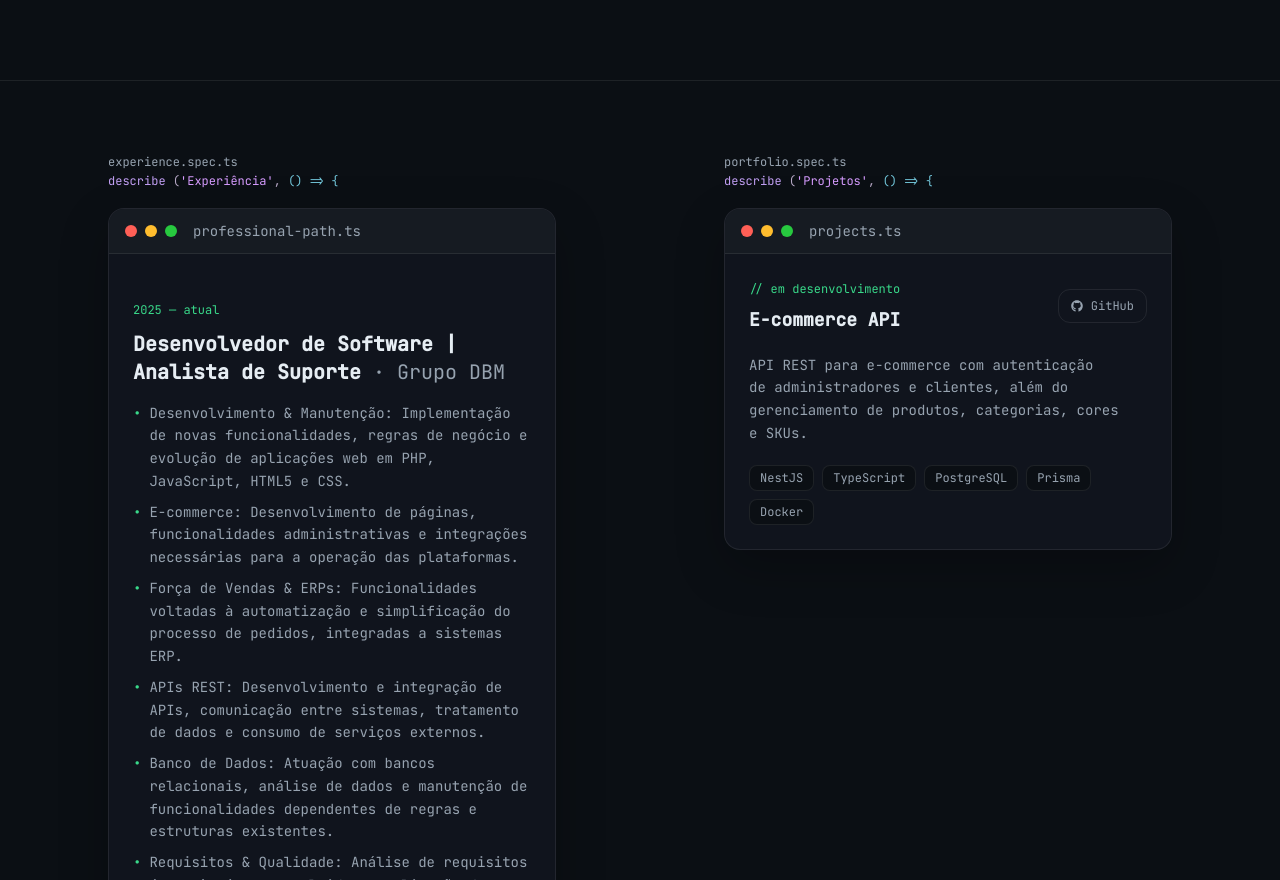
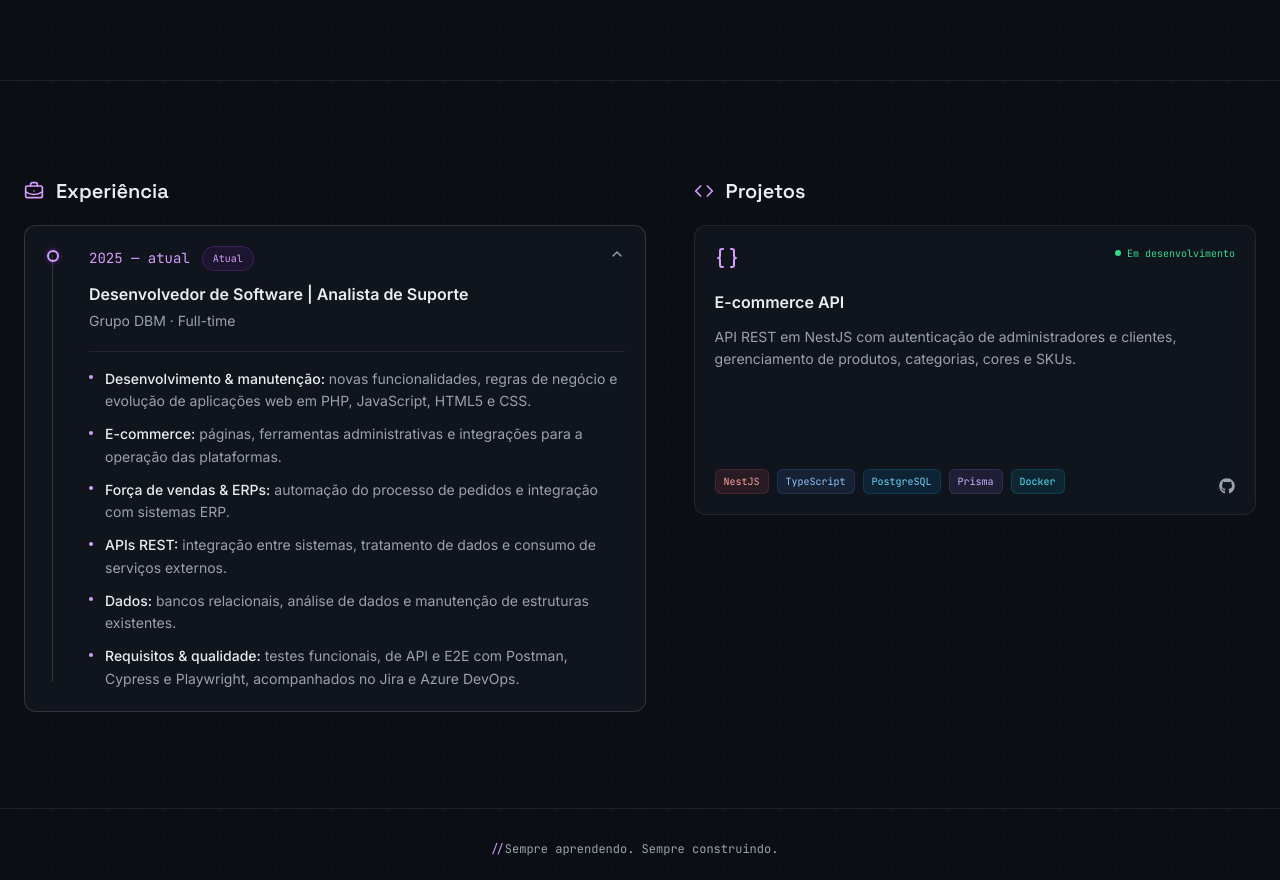
Before and after one commit to Pedro-Campagnoli/Portfolio, a Next.js app: page / in a window 1280 px wide. Shown: the part 1920-2800 px from the top of the page. Built offline with nearby package versions, Linux system fonts and the light colour scheme.

Commit message:
feat: reformula seção de experiência

```diff
--- a/src/app/_components/ExperienceSection.tsx
+++ b/src/app/_components/ExperienceSection.tsx
@@ -1,130 +1,293 @@
+"use client";
+
+import { useState } from "react";
 import { FaGithub } from "react-icons/fa";
+import {
+  LuBraces,
+  LuBriefcaseBusiness,
+  LuChevronDown,
+  LuCode,
+} from "react-icons/lu";
 
-import DevCard from "./DevCard";
 import Reveal, { RevealItem } from "./motion/Reveal";
-import SectionLabel from "./SectionLabel";
+
+type ExperienceDetail = {
+  title: string;
+  description: string;
+};
 
 type ExperienceEntry = {
   period: string;
   role: string;
   company: string;
-  description: string[];
+  current?: boolean;
+  details: ExperienceDetail[];
 };
 
-const experience: ExperienceEntry[] = [
+type Project = {
+  name: string;
+  description: string;
+  status: string;
+  repository: string;
+  technologies: string[];
+};
+
+const experiences: ExperienceEntry[] = [
   {
     period: "2025 — atual",
     role: "Desenvolvedor de Software | Analista de Suporte",
-    company: "Grupo DBM",
-    description: [
-      "Desenvolvimento & Manutenção: Implementação de novas funcionalidades, regras de negócio e evolução de aplicações web em PHP, JavaScript, HTML5 e CSS.",
-      "E-commerce: Desenvolvimento de páginas, funcionalidades administrativas e integrações necessárias para a operação das plataformas.",
-      "Força de Vendas & ERPs: Funcionalidades voltadas à automatização e simplificação do processo de pedidos, integradas a sistemas ERP.",
-      "APIs REST: Desenvolvimento e integração de APIs, comunicação entre sistemas, tratamento de dados e consumo de serviços externos.",
-      "Banco de Dados: Atuação com bancos relacionais, análise de dados e manutenção de funcionalidades dependentes de regras e estruturas existentes.",
-      "Requisitos & Qualidade: Análise de requisitos junto às áreas envolvidas e aplicação de testes funcionais, de API e automação E2E (Postman, Cypress, Playwright), com o fluxo acompanhado no Jira e Azure DevOps.",
+    company: "Grupo DBM · Full-time",
+    current: true,
+    details: [
+      {
+        title: "Desenvolvimento & manutenção",
+        description:
+          "novas funcionalidades, regras de negócio e evolução de aplicações web em PHP, JavaScript, HTML5 e CSS.",
+      },
+      {
+        title: "E-commerce",
+        description:
+          "páginas, ferramentas administrativas e integrações para a operação das plataformas.",
+      },
+      {
+        title: "Força de vendas & ERPs",
+        description:
+          "automação do processo de pedidos e integração com sistemas ERP.",
+      },
+      {
+        title: "APIs REST",
+        description:
+          "integração entre sistemas, tratamento de dados e consumo de serviços externos.",
+      },
+      {
+        title: "Dados",
+        description:
+          "bancos relacionais, análise de dados e manutenção de estruturas existentes.",
+      },
+      {
+        title: "Requisitos & qualidade",
+        description:
+          "testes funcionais, de API e E2E com Postman, Cypress e Playwright, acompanhados no Jira e Azure DevOps.",
+      },
     ],
   },
 ];
 
+const projects: Project[] = [
+  {
+    name: "E-commerce API",
+    description:
+      "API REST em NestJS com autenticação de administradores e clientes, gerenciamento de produtos, categorias, cores e SKUs.",
+    status: "Em desenvolvimento",
+    repository: "https://github.com/Pedro-Campagnoli/ecommerce",
+    technologies: ["NestJS", "TypeScript", "PostgreSQL", "Prisma", "Docker"],
+  },
+];
+
+const technologyStyles: Record<string, string> = {
+  NestJS: "border-red-400/15 bg-red-400/10 text-red-300",
+  TypeScript: "border-blue-400/15 bg-blue-400/10 text-blue-300",
+  PostgreSQL: "border-sky-400/15 bg-sky-400/10 text-sky-300",
+  Prisma: "border-violet-400/15 bg-violet-400/10 text-violet-300",
+  Docker: "border-cyan-400/15 bg-cyan-400/10 text-cyan-300",
+};
+
+const fallbackTechnologyStyle = "border-border bg-background text-primary-text";
+
 export default function ExperienceSection() {
+  const [openExperience, setOpenExperience] = useState<number | null>(0);
+
   return (
-    <section
-      id="experience"
-      className="w-full flex justify-around mx-auto h-auto flex-col items-center lg:flex-row lg:items-stretch p-6 gap-12 lg:gap-0"
+    <section id="experience" className="w-full scroll-mt-20 px-6 py-12">
+      <div className="grid w-full items-start gap-12 lg:grid-cols-[1.05fr_0.95fr]">
+        <Reveal as="div" className="flex min-w-0 flex-col gap-5">
+          <div className="flex items-center gap-3">
+            <LuBriefcaseBusiness
+              aria-hidden
+              className="h-5 w-5 text-section-string"
+            />
+            <h2 className="font-display text-xl font-semibold text-foreground">
+              Experiência
+            </h2>
+          </div>
+
+          <Reveal
+            as="div"
+            className="relative flex flex-col gap-2"
+            stagger={0.05}
           >
-      <div className="flex flex-col gap-4">
-        <SectionLabel file="experience.spec.ts" describe="Experiência" />
+            <span
+              aria-hidden
+              className="absolute top-[30px] bottom-[30px] left-7 z-10 w-px bg-border-strong"
+            />
 
-        <DevCard label="professional-path.ts">
-          <Reveal
-            as="ul"
-            className="flex w-full max-w-2xl flex-col"
-            stagger={0.1}
+            {experiences.map((experience, index) => (
+              <RevealItem
+                key={`${experience.period}-${experience.role}`}
+                className="relative"
               >
-            {experience.map((item, index) => (
-              <RevealItem
-                as="li"
-                key={item.period}
-                className={`flex flex-col gap-3 border-primary-text/20 py-6 ${
-                  index !== experience.length - 1 ? "border-b" : ""
+                <article
+                  data-open={openExperience === index}
+                  className="experience-item relative overflow-hidden rounded-xl border border-border bg-surface data-[open=true]:border-border-strong"
+                >
+                  <span
+                    aria-hidden
+                    className={`absolute top-6 left-[22px] z-20 h-3 w-3 rounded-full border-2 bg-surface ${
+                      experience.current
+                        ? "border-section-string shadow-[0_0_0_3px_color-mix(in_srgb,var(--primary)_14%,transparent)]"
+                        : "border-border-strong"
+                    }`}
+                  />
+
+                  <button
+                    type="button"
+                    aria-expanded={openExperience === index}
+                    aria-controls={`experience-panel-${index}`}
+                    onClick={() =>
+                      setOpenExperience((current) =>
+                        current === index ? null : index,
+                      )
+                    }
+                    className="relative w-full cursor-pointer py-4 pr-12 pl-16 text-left select-none sm:py-5 sm:pr-14"
+                  >
+                    <div className="flex flex-wrap items-center gap-3">
+                      <span className="font-mono text-xs text-section-string sm:text-sm">
+                        {experience.period}
+                      </span>
+                      {experience.current && (
+                        <span className="rounded-full border border-primary/30 bg-primary/10 px-2.5 py-1 font-mono text-[10px] text-section-string">
+                          Atual
+                        </span>
+                      )}
+                    </div>
+
+                    <h3 className="mt-3 text-sm font-semibold leading-snug text-foreground sm:text-base">
+                      {experience.role}
+                    </h3>
+                    <p className="mt-1.5 text-xs text-primary-text sm:text-sm">
+                      {experience.company}
+                    </p>
+
+                    <LuChevronDown
+                      aria-hidden
+                      className="experience-chevron absolute top-5 right-4 h-4 w-4 text-primary-text sm:right-5"
+                    />
+                  </button>
+
+                  <div
+                    id={`experience-panel-${index}`}
+                    aria-hidden={openExperience !== index}
+                    className={`experience-panel ${
+                      openExperience === index ? "is-open" : ""
                     }`}
                   >
-                <span className="text-signal font-mono text-[10px] md:text-xs">
-                  {item.period}
+                    <div className="min-h-0 overflow-hidden">
+                      <div className="pr-4 pb-5 pl-16 sm:pr-5">
+                        <ul className="flex flex-col gap-2.5 border-t border-border pt-4">
+                          {experience.details.map((detail) => (
+                            <li
+                              key={detail.title}
+                              className="grid grid-cols-[auto_1fr] gap-3 text-xs leading-relaxed text-primary-text sm:text-sm"
+                            >
+                              <span
+                                aria-hidden
+                                className="mt-[0.55em] h-1 w-1 rounded-full bg-section-string"
+                              />
+                              <span>
+                                <strong className="font-medium text-foreground">
+                                  {detail.title}:
+                                </strong>{" "}
+                                {detail.description}
                               </span>
-                <h3 className="text-foreground text-sm md:text-xl font-semibold">
-                  {item.role}{" "}
-                  <span className="text-primary-text font-normal">
-                    · {item.company}
-                  </span>
-                </h3>
-
-                {/* CORREÇÃO AQUI: 'item.description' ao invés de 'experience.description' */}
-                <ul className="flex flex-col gap-2 mt-1">
-                  {item.description.map((desc, descIndex) => (
-                    <li
-                      key={descIndex}
-                      className="text-xs md:text-sm text-primary-text leading-relaxed flex items-start gap-2"
-                    >
-                      <span className="text-signal select-none">•</span>
-                      <span>{desc}</span>
                             </li>
                           ))}
                         </ul>
+                      </div>
+                    </div>
+                  </div>
+                </article>
               </RevealItem>
             ))}
           </Reveal>
-        </DevCard>
+        </Reveal>
+
+        <Reveal as="div" className="flex min-w-0 flex-col gap-5" delay={0.08}>
+          <div className="flex items-center gap-3">
+            <LuCode aria-hidden className="h-5 w-5 text-section-string" />
+            <h2 className="font-display text-xl font-semibold text-foreground">
+              Projetos
+            </h2>
           </div>
 
-      <div className="flex flex-col h-full justify-center items-center lg:items-end">
-        <Reveal as="div" className="flex flex-col gap-4" delay={0.1}>
-          <SectionLabel file="portfolio.spec.ts" describe="Projetos" />
-          <DevCard label="projects.ts">
-            <div className="flex w-full flex-col gap-5">
-              <div className="flex items-center justify-between gap-4">
-                <div>
-                  <span className="text-signal text-[10px] md:text-xs">
-                    {`// em desenvolvimento`}
+          <Reveal as="div" className="projects-grid grid gap-4" stagger={0.05}>
+            {projects.map((project) => (
+              <RevealItem
+                key={project.name}
+                className="project-grid-item min-w-0"
+              >
+                <a
+                  href={project.repository}
+                  target="_blank"
+                  rel="noopener noreferrer"
+                  aria-label={`Ver código de ${project.name} no GitHub`}
+                  className="project-card group relative block min-h-64 overflow-hidden rounded-xl border border-border bg-surface focus-visible:outline-none focus-visible:ring-2 focus-visible:ring-primary/60"
+                >
+                  <div className="project-card-content flex min-h-64 flex-col p-5">
+                    <div className="flex items-start justify-between gap-3">
+                      <LuBraces
+                        aria-hidden
+                        className="h-6 w-6 text-section-string"
+                      />
+                      <span className="flex items-center gap-1.5 font-mono text-[10px] text-signal">
+                        <span className="h-1.5 w-1.5 rounded-full bg-signal" />
+                        {project.status}
                       </span>
-                  <h3 className="mt-2 text-base font-semibold text-foreground md:text-lg">
-                    E-commerce API
-                  </h3>
                     </div>
 
-                <a
-                  href="https://github.com/Pedro-Campagnoli/ecommerce"
-                  target="_blank"
-                  rel="noopener noreferrer"
-                  aria-label="Ver repositório da E-commerce API no GitHub"
-                  className="pressable flex shrink-0 items-center gap-2 rounded-xl border border-border px-3 py-2 text-[10px] text-primary-text transition-[color,border-color,transform] hover:border-border-strong hover:text-primary md:text-xs"
-                >
-                  <FaGithub aria-hidden />
-                  GitHub
-                </a>
-              </div>
-
-              <p className="text-pretty text-start text-xs leading-relaxed text-primary-text md:text-sm">
-                API REST para e-commerce com autenticação de administradores e
-                clientes, além do gerenciamento de produtos, categorias, cores e
-                SKUs.
+                    <h3 className="mt-5 text-base font-semibold text-foreground">
+                      {project.name}
+                    </h3>
+                    <p className="mt-3 text-xs leading-relaxed text-primary-text sm:text-sm">
+                      {project.description}
                     </p>
 
-              <ul className="flex flex-wrap gap-2" aria-label="Tecnologias">
-                {["NestJS", "TypeScript", "PostgreSQL", "Prisma", "Docker"].map(
-                  (technology) => (
+                    <div className="mt-auto flex items-end justify-between gap-4 pt-6">
+                      <ul
+                        className="flex flex-wrap gap-2"
+                        aria-label="Tecnologias"
+                      >
+                        {project.technologies.map((technology) => (
                           <li
                             key={technology}
-                      className="rounded-lg border border-border bg-background px-2.5 py-1 text-[10px] text-primary-text md:text-xs"
+                            className={`rounded-md border px-2 py-1 font-mono text-[10px] ${
+                              technologyStyles[technology] ??
+                              fallbackTechnologyStyle
+                            }`}
                           >
                             {technology}
                           </li>
-                  ),
-                )}
+                        ))}
                       </ul>
+                      <FaGithub
+                        aria-hidden
+                        className="h-4 w-4 shrink-0 text-primary-text"
+                      />
                     </div>
-          </DevCard>
+                  </div>
+
+                  <span
+                    aria-hidden
+                    className="project-card-overlay pointer-events-none absolute inset-0 flex items-center justify-center"
+                  >
+                    <span className="flex items-center gap-2 rounded-lg bg-primary px-4 py-2 text-sm font-medium text-white shadow-lg shadow-primary/20">
+                      <LuCode className="h-4 w-4" />
+                      Ver código
+                    </span>
+                  </span>
+                </a>
+              </RevealItem>
+            ))}
+          </Reveal>
         </Reveal>
       </div>
     </section>
--- a/src/app/_components/motion/TypeLine.tsx
+++ b/src/app/_components/motion/TypeLine.tsx
@@ -1,13 +1,14 @@
 "use client";
 
-import { useReducedMotion } from "motion/react";
-import { useEffect, useState } from "react";
+import { useInView, useReducedMotion } from "motion/react";
+import { useEffect, useRef, useState } from "react";
 
 type TypeLineProps = {
   text: string;
   className?: string;
   speed?: number; // ms per character
   startDelay?: number; // ms before typing starts
+  playWhenVisible?: boolean;
 };
 
 export default function TypeLine({
@@ -15,12 +16,16 @@ export default function TypeLine({
   className,
   speed = 32,
   startDelay = 250,
+  playWhenVisible = false,
 }: TypeLineProps) {
+  const ref = useRef<HTMLSpanElement>(null);
+  const inView = useInView(ref, { once: true, amount: 0.8 });
   const reduce = useReducedMotion();
   const [count, setCount] = useState(0);
+  const shouldPlay = !playWhenVisible || inView;
 
   useEffect(() => {
-    if (reduce) return;
+    if (reduce || !shouldPlay) return;
     // Restart from the beginning whenever a new typing run begins
     // (text/speed/startDelay change, or reduced-motion turns back off).
     if (count !== 0) setCount(0);
@@ -43,7 +48,7 @@ export default function TypeLine({
     // restart the interval on every keystroke. It is only used to reset a
     // stale value when the effect re-runs for another reason.
     // eslint-disable-next-line react-hooks/exhaustive-deps
-  }, [text, speed, startDelay, reduce]);
+  }, [text, speed, startDelay, reduce, shouldPlay]);
 
   // Reduced motion shows the full text with no typing; the value is derived
   // rather than stored so it can never flash empty before the effect runs.
@@ -51,7 +56,7 @@ export default function TypeLine({
   const done = displayCount >= text.length;
 
   return (
-    <span className={className}>
+    <span ref={ref} className={className}>
       <span aria-hidden="true">{text.slice(0, displayCount)}</span>
       <span className="sr-only">{text}</span>
       <span
--- a/src/app/globals.css
+++ b/src/app/globals.css
@@ -40,6 +40,16 @@ html {
   --surface: #10141d;
   --surface-hover: #141a24;
   --card-shadow: 0 18px 50px rgba(0, 0, 0, 0.24);
+}
+
+body {
+  background-image: radial-gradient(
+    circle,
+    rgba(255, 255, 255, 0.032) 0.75px,
+    transparent 0.85px
+  );
+  background-position: center top;
+  background-size: 28px 28px;
 }
 
 @theme {
@@ -95,10 +105,6 @@ html {
   animation: hero-drift 18s var(--ease-in-out) infinite;
 }
 
-.hero-grid {
-  opacity: 0.25;
-}
-
 .pressable {
   transition-duration: 160ms;
   transition-timing-function: var(--ease-out);
@@ -122,6 +128,62 @@ html {
   transition: transform 200ms var(--ease-out);
 }
 
+.experience-chevron {
+  transition: transform 180ms var(--ease-out);
+}
+
+.experience-panel {
+  display: grid;
+  grid-template-rows: 0fr;
+  opacity: 0;
+  transform-origin: top;
+  transform: translateY(-4px);
+  transition:
+    grid-template-rows 210ms var(--ease-out),
+    opacity 150ms ease,
+    transform 210ms var(--ease-out);
+}
+
+.experience-panel.is-open {
+  grid-template-rows: 1fr;
+  opacity: 1;
+  transform: translateY(0);
+}
+
+.experience-item[data-open="true"] .experience-chevron {
+  transform: rotate(180deg);
+}
+
+.projects-grid {
+  grid-template-columns: repeat(auto-fit, minmax(min(100%, 16rem), 1fr));
+}
+
+.project-grid-item:only-child .project-card,
+.project-grid-item:only-child .project-card-content {
+  min-height: 18rem;
+}
+
+.project-card {
+  isolation: isolate;
+  transition:
+    border-color 180ms ease,
+    transform 160ms var(--ease-out);
+}
+
+.project-card-content {
+  transition:
+    filter 180ms ease,
+    opacity 180ms ease;
+}
+
+.project-card-overlay {
+  opacity: 0;
+  transform: scale(0.97);
+  transition:
+    opacity 180ms ease,
+    transform 180ms var(--ease-out);
+}
+
 .pressable:active:not(:focus-visible),
 .social-link:active:not(:focus-visible) {
   transform: scale(0.97);
@@ -129,6 +191,22 @@ html {
 
 .interactive-card:active:not(:focus-visible) {
   transform: scale(0.99);
+}
+
+.project-card:active:not(:focus-visible) {
+  transform: scale(0.98);
+}
+
+.project-card:focus-visible .project-card-content {
+  filter: blur(2px);
+  opacity: 0.22;
+  transition-duration: 0ms;
+}
+
+.project-card:focus-visible .project-card-overlay {
+  opacity: 1;
+  transform: scale(1);
+  transition-duration: 0ms;
 }
 
 :where(a, button):focus-visible {
@@ -154,6 +232,20 @@ html {
   .group:hover .tech-icon {
     transform: translateY(-4px);
   }
+
+  .project-card:hover {
+    border-color: var(--border-strong);
+  }
+
+  .project-card:hover .project-card-content {
+    filter: blur(1px);
+    opacity: 0.4;
+  }
+
+  .project-card:hover .project-card-overlay {
+    opacity: 1;
+    transform: scale(1);
+  }
 }
 
 /* Respect users who ask for less motion: kill transitions, animations,
@@ -171,7 +263,11 @@ html {
   .pressable,
   .social-link,
   .interactive-card,
-  .tech-icon {
+  .tech-icon,
+  .experience-chevron,
+  .experience-panel,
+  .project-card,
+  .project-card-overlay {
     transform: none !important;
   }
 }
--- a/src/app/page.tsx
+++ b/src/app/page.tsx
@@ -1,8 +1,7 @@
-
 import AboutSection from "./_components/AboutSection";
 import ExperienceSection from "./_components/ExperienceSection";
 import HeroSection from "./_components/HeroSection";
-
+import TypeLine from "./_components/motion/TypeLine";
 
 export default function Home() {
   return (
@@ -17,8 +16,21 @@ export default function Home() {
 
       <ExperienceSection />
 
-      <hr className="border-t border-border my-12" />
+      <hr className="mt-12 border-t border-border" />
 
+      <footer className="flex justify-center px-6 py-8">
+        <p className="flex items-center font-mono text-[11px] text-primary-text sm:text-xs">
+          <span aria-hidden className="text-section-string">
+            {"//"}
+          </span>
+          <TypeLine
+            text=" Sempre aprendendo. Sempre construindo."
+            speed={38}
+            startDelay={180}
+            playWhenVisible
+          />
+        </p>
+      </footer>
     </main>
   );
 }
```
Also changed, not shown: src/app/_components/motion/HeroBackground.tsx (+0 -14 lines). Lines whose indentation alone changed are shown as unchanged.
